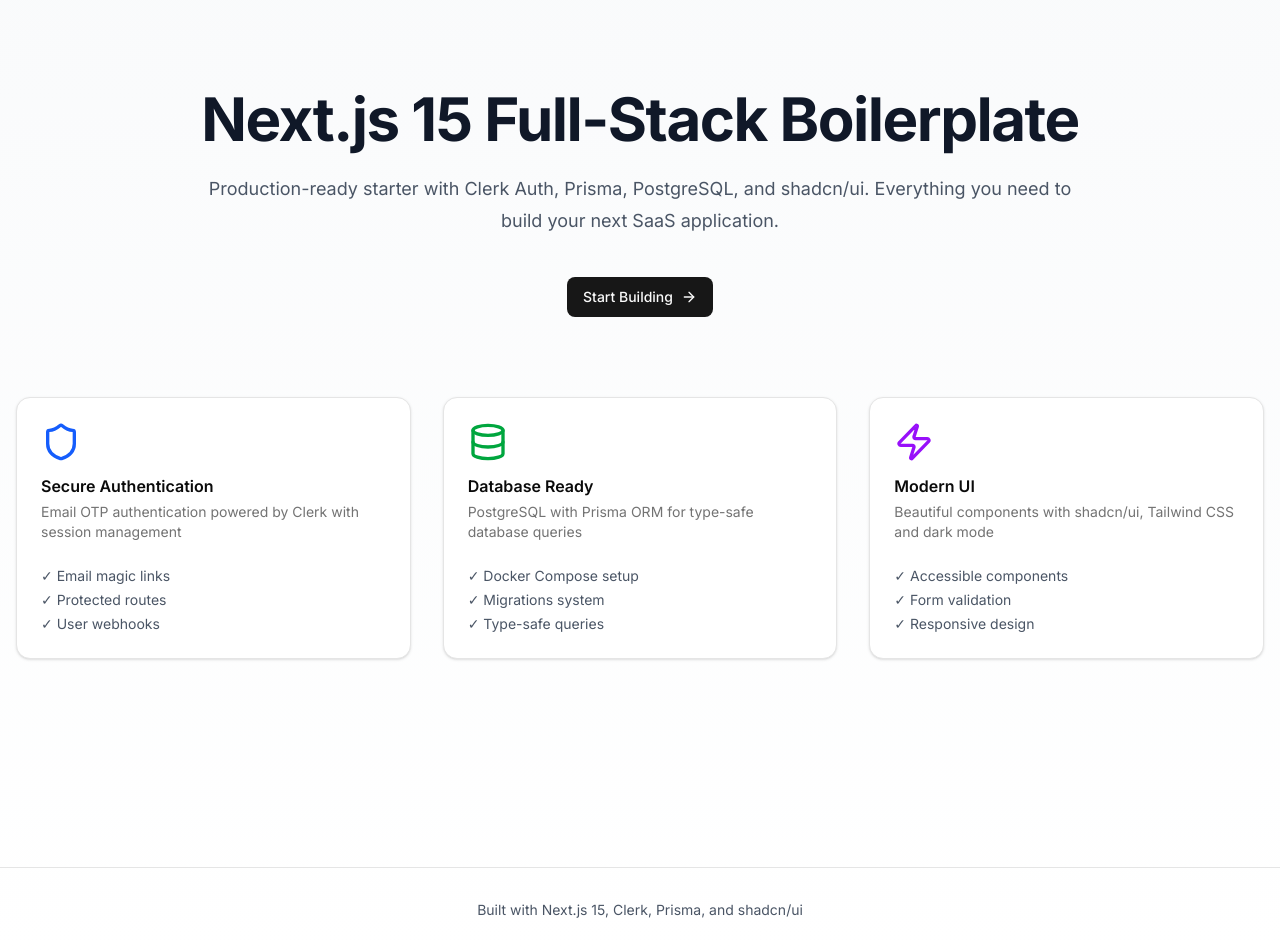
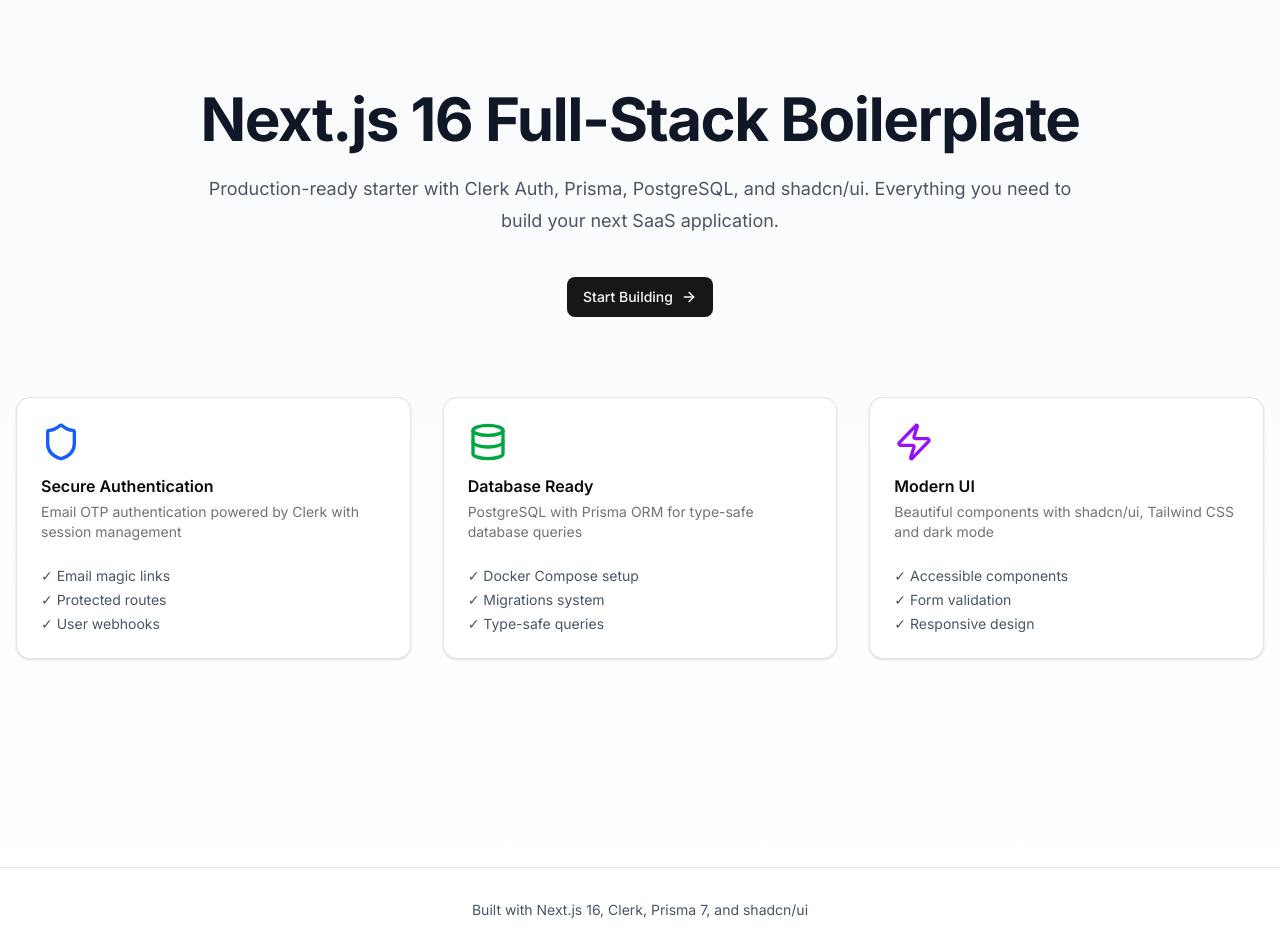
Before and after one commit to A19M97/applai, a Next.js app: page /en in a window 1280 px wide. Shown: the part 75-1027 px from the top of the page. Built offline with nearby package versions, Linux system fonts and the light colour scheme; no server answers.

Commit message:
chore: update to Next.js 16 and Prisma 7 in README, metadata, and translations

```diff
--- a/app/layout.tsx
+++ b/app/layout.tsx
@@ -7,8 +7,8 @@
 const inter = Inter({ subsets: ["latin"] });
 
 export const metadata: Metadata = {
-  title: "Next.js 15 Boilerplate",
-  description: "Production-ready Next.js 15 boilerplate with Clerk, Prisma, and shadcn/ui",
+  title: "Next.js 16 Boilerplate",
+  description: "Production-ready Next.js 16 boilerplate with Clerk, Prisma 7, and shadcn/ui",
 };
 
 export default async function RootLayout({
--- a/messages/en.json
+++ b/messages/en.json
@@ -1,14 +1,14 @@
 {
   "HomePage": {
     "appName": "MyApp",
-    "title": "Next.js 15 Full-Stack Boilerplate",
+    "title": "Next.js 16 Full-Stack Boilerplate",
     "description": "Production-ready starter with Clerk Auth, Prisma, PostgreSQL, and shadcn/ui. Everything you need to build your next SaaS application.",
     "signIn": "Sign In",
     "signUp": "Get Started",
     "dashboard": "Dashboard",
     "goToDashboard": "Go to Dashboard",
     "startBuilding": "Start Building",
-    "footer": "Built with Next.js 15, Clerk, Prisma, and shadcn/ui"
+    "footer": "Built with Next.js 16, Clerk, Prisma 7, and shadcn/ui"
   },
   "Features": {
     "authentication": {
--- a/messages/it.json
+++ b/messages/it.json
@@ -1,14 +1,14 @@
 {
   "HomePage": {
     "appName": "MyApp",
-    "title": "Boilerplate Full-Stack Next.js 15",
+    "title": "Boilerplate Full-Stack Next.js 16",
     "description": "Starter pronto per la produzione con Clerk Auth, Prisma, PostgreSQL e shadcn/ui. Tutto ciò di cui hai bisogno per costruire la tua prossima applicazione SaaS.",
     "signIn": "Accedi",
     "signUp": "Inizia",
     "dashboard": "Dashboard",
     "goToDashboard": "Vai alla Dashboard",
     "startBuilding": "Inizia a Costruire",
-    "footer": "Costruito con Next.js 15, Clerk, Prisma e shadcn/ui"
+    "footer": "Costruito con Next.js 16, Clerk, Prisma 7 e shadcn/ui"
   },
   "Features": {
     "authentication": {
```
Also changed, not shown: 1 other file (tests, documents, lock files or other folders).
